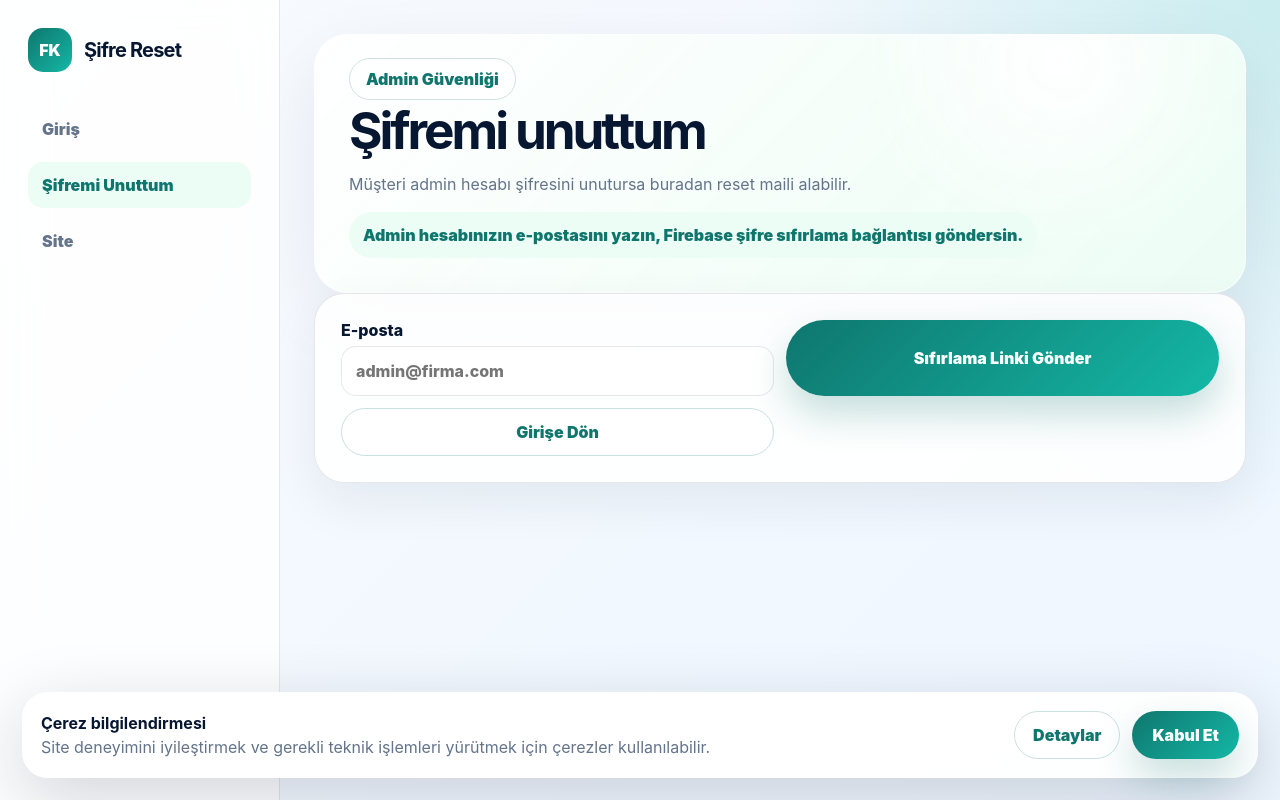
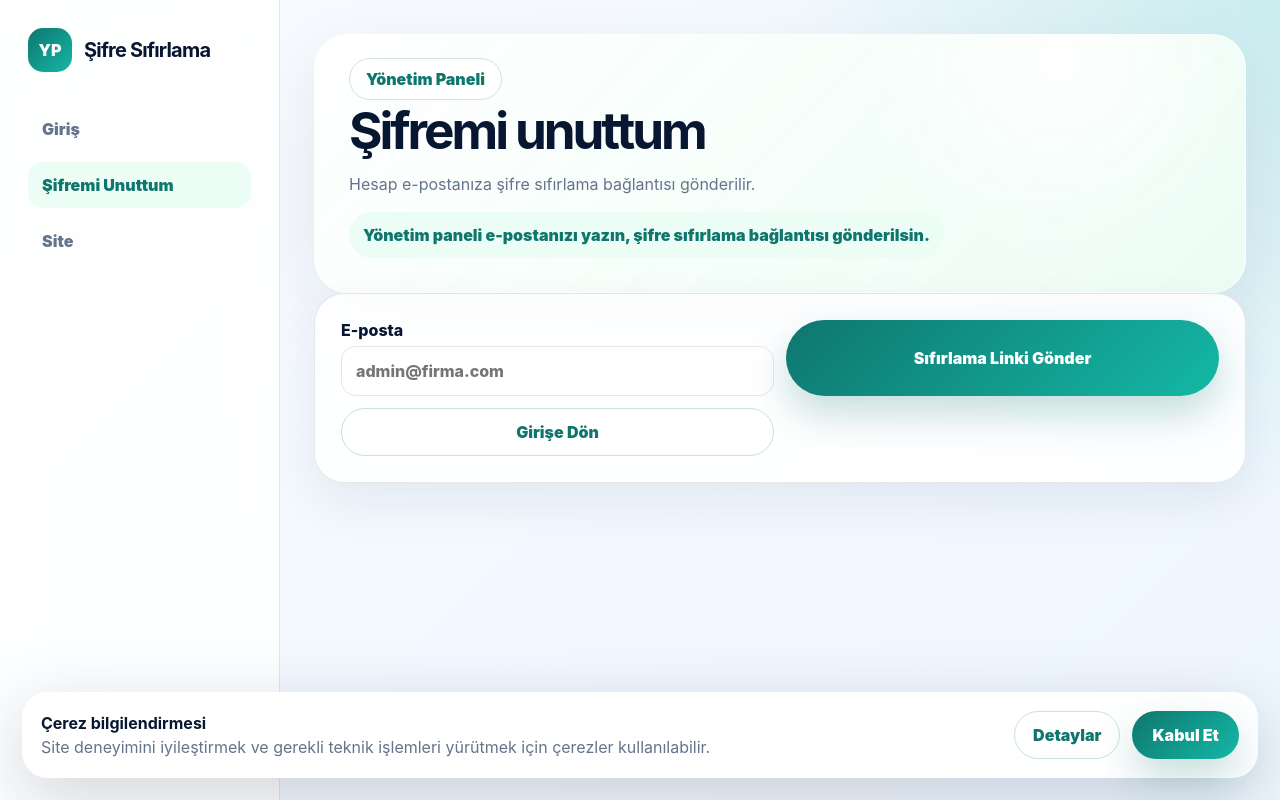
Before and after one commit to furukcell/FK-Service-Templates, a Next.js app in the folder apps/web/: page /forgot-password in a window 1280 px wide. Built offline with nearby package versions, Linux system fonts and the light colour scheme; no server answers.

Commit message:
Clean password reset page and add noindex

```diff
--- a/apps/web/pages/forgot-password.tsx
+++ b/apps/web/pages/forgot-password.tsx
@@ -1,9 +1,10 @@
 import { useState } from "react";
 import { sendAdminPasswordReset } from "@fk-templates/firebase";
+import { SeoHead } from "../src/components/SeoHead";
 
 export default function ForgotPasswordPage() {
   const [email, setEmail] = useState("");
-  const [status, setStatus] = useState("Admin hesabınızın e-postasını yazın, Firebase şifre sıfırlama bağlantısı göndersin.");
+  const [status, setStatus] = useState("Yönetim paneli e-postanızı yazın, şifre sıfırlama bağlantısı gönderilsin.");
   const [isSubmitting, setIsSubmitting] = useState(false);
 
   async function submitReset() {
@@ -16,7 +17,7 @@ export default function ForgotPasswordPage() {
       await sendAdminPasswordReset(email);
       setStatus("Şifre sıfırlama bağlantısı gönderildi. Gelen kutusu/spam klasörünü kontrol edin.");
     } catch (error) {
-      setStatus("Şifre sıfırlama gönderilemedi. Firebase env, Authentication veya e-posta adresini kontrol edin.");
+      setStatus("Şifre sıfırlama gönderilemedi. Lütfen e-posta adresini kontrol edin.");
     } finally {
       setIsSubmitting(false);
     }
@@ -24,8 +25,9 @@ export default function ForgotPasswordPage() {
 
   return (
     <main className="adminShell">
+      <SeoHead title="Şifremi Unuttum" description="Yönetim paneli şifre sıfırlama sayfası." canonicalPath="/forgot-password" noIndex />
       <aside className="adminSidebar">
-        <a className="adminLogo" href="/"><span>FK</span><strong>Şifre Reset</strong></a>
+        <a className="adminLogo" href="/"><span>YP</span><strong>Şifre Sıfırlama</strong></a>
         <nav>
           <a href="/login">Giriş</a>
           <a className="active" href="/forgot-password">Şifremi Unuttum</a>
@@ -35,9 +37,9 @@ export default function ForgotPasswordPage() {
       <section className="adminMain">
         <header className="adminHeader">
           <div>
-            <span className="eyebrow">Admin Güvenliği</span>
+            <span className="eyebrow">Yönetim Paneli</span>
             <h1>Şifremi unuttum</h1>
-            <p>Müşteri admin hesabı şifresini unutursa buradan reset maili alabilir.</p>
+            <p>Hesap e-postanıza şifre sıfırlama bağlantısı gönderilir.</p>
             <p className="adminMode">{status}</p>
           </div>
         </header>
```
